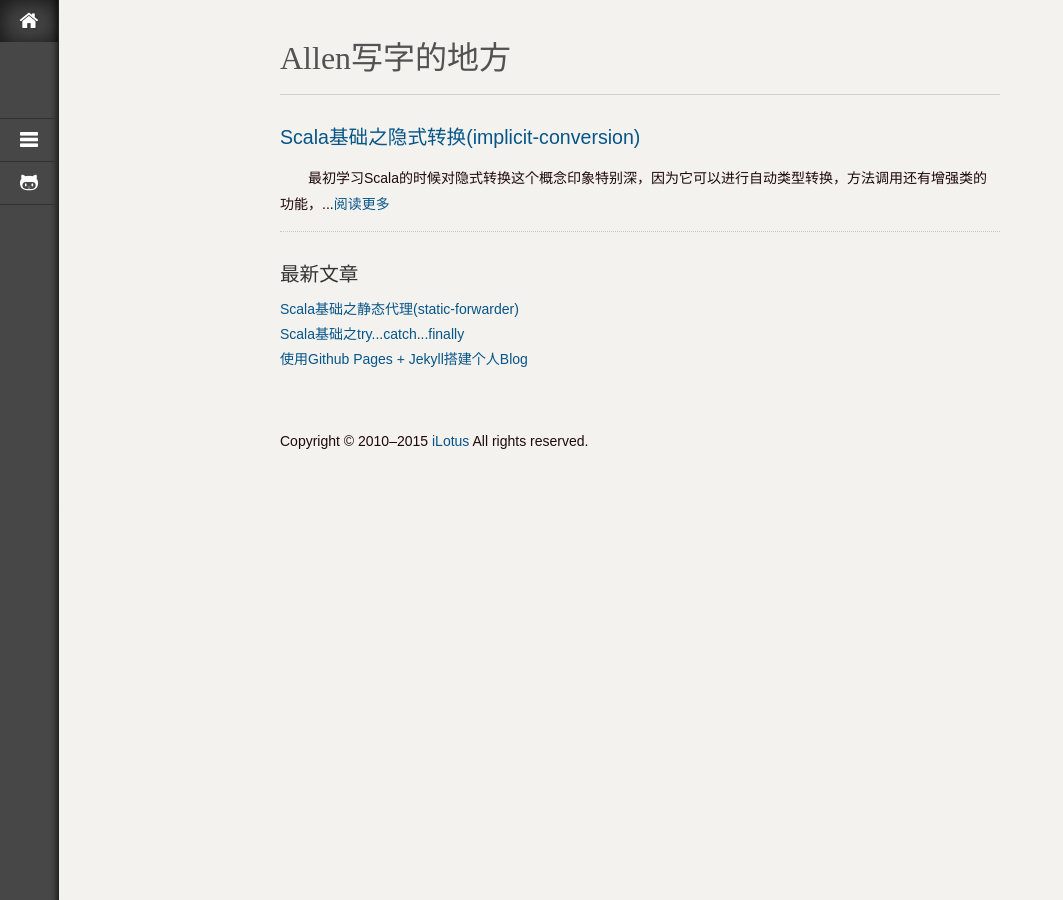
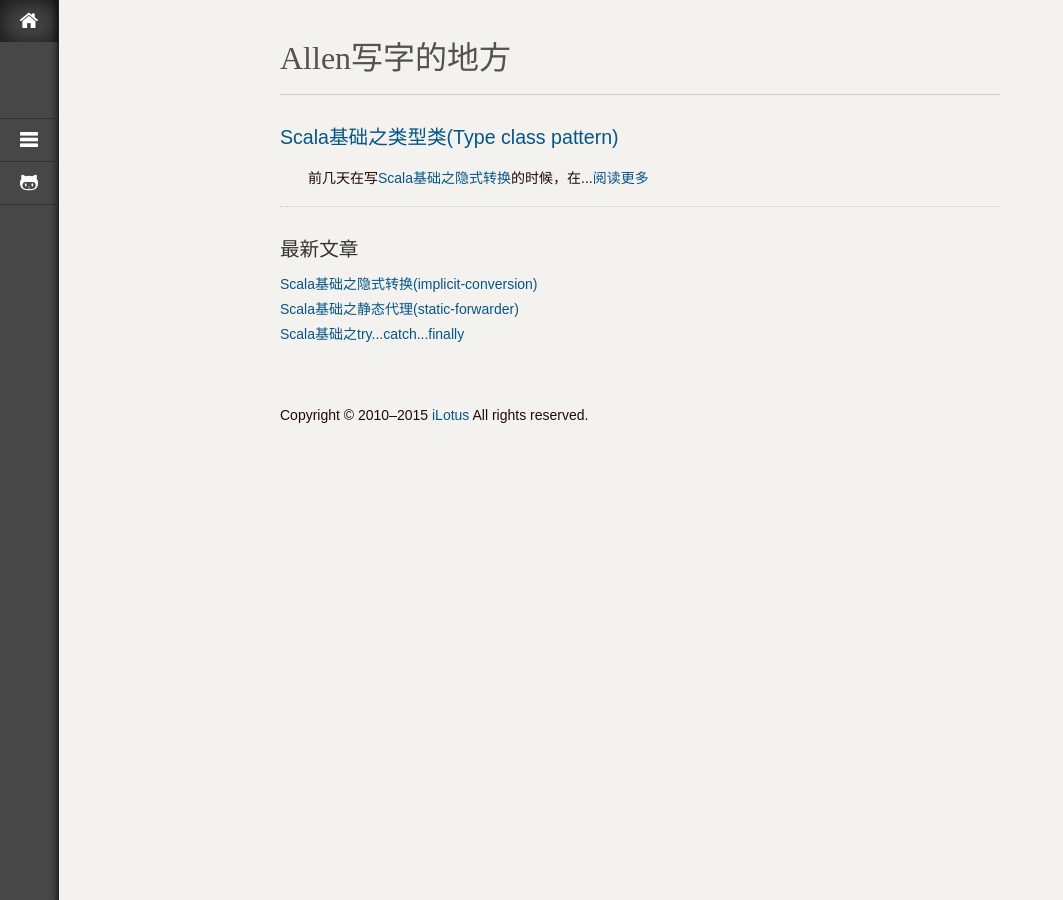
Before and after one commit to jacoffee/jacoffee.github.io, a Jekyll site: the page built from index.html, in a window 1280 px wide. Shown: the whole page, without its empty margins (0-1063 px from the left). Built offline with Jekyll 4.4.1, drawn with Linux system fonts in a browser that asks for light colours; some web fonts are replaced; Markdown is read by kramdown in place of the engine named in the settings; comment, search, counter and statistics services are not loaded; some of the changed lines change nothing that is shown.

Commit message:
add new post type class pattern

````diff
--- a/_layouts/default.html
+++ b/_layouts/default.html
@@ -3,7 +3,7 @@
 <head>
     <meta charset="UTF-8" />
     <meta name="generator" content="Jekyll" />
-     <meta name="title" content="{% if page.title %}{{page.title}}{% else %}{{site.title}}{% endif %}" />
+    <title>{% if page.title %}{{page.title}}{% else %}{{site.title}}{% endif %}</title>
     <meta name="description" content="{% if page.description %}{{page.description}}{% else %}{{site.description}}{% endif %}" />
     <meta name="keywords" content="{{ page.keywords | join: ',' }}" /><!-- For SEO-->
     <meta name="viewport" content="width=device-width, initial-scale=1.0">
--- /dev/null
+++ b/_posts/2015-02-10-type-class-pattern.md
@@ -0,0 +1,148 @@
+---
+layout: post
+category: scala
+date: 2015-02-10 21:03:04 UTC
+title: Scala基础之类型类(Type class pattern)
+tags: [Haskell, 类型类]
+permalink: /scala/type-class/
+key: 45e8dc0d31da82335dc1f50ae63c3f33
+description: "本文研究了Haskell类型类的概念以及类型类的概念在Scala Context Bound的运用"
+keywords: [Haskell，类型类，上下文定界]
+---
+
+前几天在写[Scala基础之隐式转换]({% post_url 2015-02-08-implicits %})的时候，在隐式类型中实际上还有一种叫Context Bound(上下文定界)，由于当时涉及到另外一个概念Type class pattern(类型类)并且自己不熟，所以并没有写出来。今天特意研究了一下，决定写下来。
+
+# 问题
+什么是类型类？它在Scala中的主要应用是什么？
+
+# 解决
+<h3 style="text-indent: 25px;">基本概念</h3>
+首先Type class pattern是来源于Haskell的, 一种纯函数式的语言。Scala从它里面借鉴了很多思想。
+由于本人也没有学习过Haskell，所以下面主要介绍类型类的思想，如果对于Haskell感兴趣的话，可以去这个网站上[Real World Haskell](http://rwh.readthedocs.org/en/latest/)看看。
+
+> Typeclasses define a set of functions that can have different implementations depending on the type of data they are given
+
+类型类定义了一套函数，它们会根据类型的不同而有不同的实现。
+
+eg1: 比较颜色的不同，Haskell的作者并<b style= "color: red">没有提供"=="方法</b>(感觉有点不可思议)，所以需要自己定义。
+
+```Haskell
+data Color = Red | Green | Blue
+
+colorEq :: Color -> Color -> Bool
+/*
+    类似于Scala中的
+    def colorEq(c1: Color, c2: Color): Boolean
+*/
+colorEq Red   Red   = True
+colorEq Green Green = True
+colorEq Blue  Blue  = True
+colorEq _     _     = False
+
+// 调用
+colorEq Red Green // false
+colorEq Green Green // true
+```
+
+eg2: 比较各种角色是否相同
+
+```Haskell
+data Role = Boss | Manager | Employee
+
+roleEq :: Role -> Role -> Bool
+roleEq Employee Employee = True
+roleEq Manager Manager = True
+roleEq Boss Boss = True
+roleEq _ _  = False
+
+// 调用
+roleEq Employee Employee // true
+roleEq Employee Boss // false
+```
+
+上面两种写法分别针对Color和Role类型进行相等性的比较，如果有更多的类型需要进行相等性的比较，**那我们需要定义更多的相等性比较的规则**。
+
+如果能定义一套通用的函数就是<b style="color:red">用于比较</b>，那么我们代码的通用性也会增强。只需要让编译器知道如何对传入的类型进行比较即可。
+
+```Haskell
+-- Haskell的class与一般语言的class不是同一个概念，它用于定义类型类
+class BasicEq x where
+    isEqual x -> x -> Bool
+```
+
+<b style="color:red">上面可以理解为对于任何类型x，只要它是BasicEq的实例，isEqual就会接收两个x类型的参数并且返回Bool。</b>
+
+下面定义一种类型类的实例，我们为Bool和之前的Color定义是否相等的规则。
+
+```Haskell
+instance BasicEq Bool where
+    isEqual True True = True
+    isEqual False False = True
+    isEqual _ _ = False
+
+instance BasicEq Color where
+    isEqual Red   Red   = True
+    isEqual Green Green = True
+    isEqual Blue  Blue  = True
+    isEqual _     _     = False
+```
+
+按照上面的情况，我们可以用isEqual去比较<b style="color:red">任何类型</b>，只要传入的类型是BasicEq的实例。这种结论正好呼应了开头提到的类型类的概念，定义一套函数(isEqual)，根据类型不同(Bool, Color)而有不同的实现(Bool类型相等的规则和Color相等的规则是不一样的)。
+
+<h3 style="text-indent: 25px;"> 在Context Bound(上下文定界)中的应用</h3>
+
+> Context bounds were introduced in Scala 2.8.0, and are typically used with the so-called type class pattern, a pattern of code that emulates the functionality provided by Haskell type classes, though in a more verbose manner.
+
+上下文定界是在Scala 2.8中引入进来的，它通常被当作类型类去使用，实际上是从Haskell中借鉴的但是用了<b style="color:red">更繁杂的方法</b>去实现的。
+
+```scala
+def f[A: B](a: A) = g(a)
+```
+<b style="color:red">对于任何类型A，都有一个隐式转换使之变成B[A]。然后调用B[A]的某个方法g，并且传入类型为A的参数a。</b>
+
+eg: scala.math.Ordered就是一个比较典型的例子
+
+```scala
+def simpleF[A: Ordering](x: A, y: A) = implicitly[Ordered[A]].compare(x, y)
+
+simpleF(3, 4) // -1 即 3 < 4
+```
+
+simpleF还有一种等价的写法。
+
+```scala
+def verboseF[A](x: A, y:A)(implicit ord: Ordering[A]) = {
+    // public static <A> boolean verboseF(A paramA1, A paramA2, Ordering<A> paramOrdering)
+    import ord._ // 引入Ordering中的隐转
+    x < y // ord.mkOrderingOps(x)
+}
+```
+
+针对上面那个例子，有三点需要说明。
+
+<1> simpleF的Ordering没有带参数类型，因为它实际上是verboseF的语法糖。
+
+<2> implicitly是为了获取我们需要的类型Ordered[A]，有点"显示"触发隐转的味道。
+
+<3> Int => Ordered[Int]的过程
+
+```scala
+// Int => RichInt, 这个隐转定义在LowPriorityImplicits中，
+// 并且被Predef继承。另外RichInt实际上是Ordered的子类。
+@inline implicit def intWrapper(x: Int) = new runtime.RichInt(x)
+```
+
+这样Int是Ordered的"间接实例"(因为Int被转换成了RichInt，这也就是上面所说的更繁杂的意思吧)，所以Int可以被作为参数传进去。
+
+> Basically, this pattern implements an alternative to inheritance by making functionality available through a sort of implicit adapter pattern.
+
+这种类型类的方式就好像给继承提供了一种补充方案，Int并不是Ordered[Int]的实例。但是通过隐转，Int就能够作为类型A被传进去。
+
+# 结语
+一时语塞，尽在文中。
+
+# 参考
+
+<1> [Int to RichInt](http://stackoverflow.com/questions/7669627/scala-source-implicit-conversion-from-int-to-richint)
+
+<2> [Context and View Bound](http://docs.scala-lang.org/tutorials/FAQ/context-and-view-bounds.html)
````
